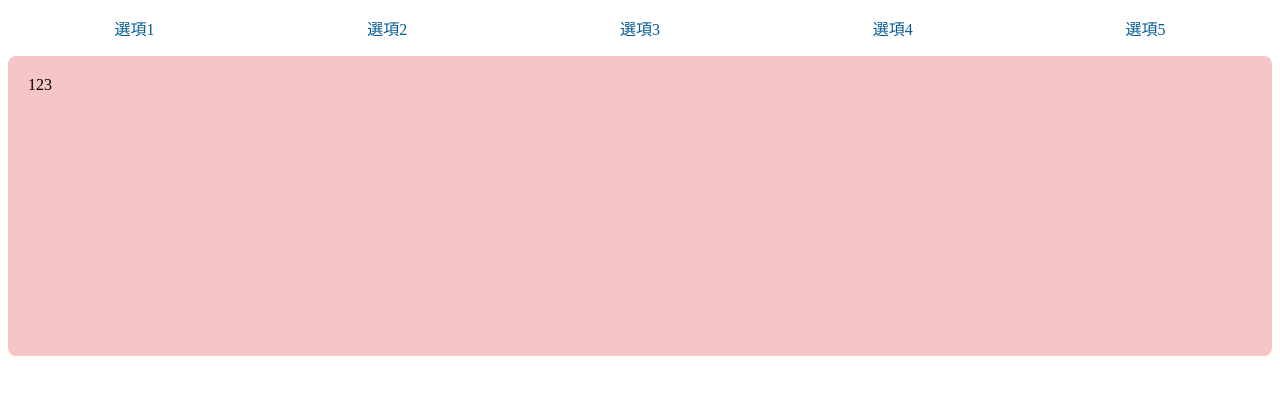
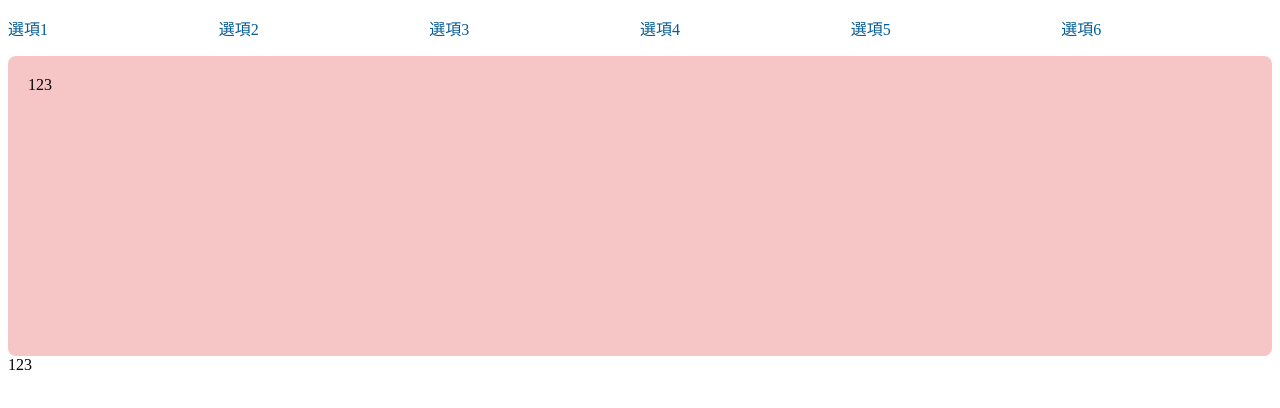
Before and after one commit to cvteuai9/testagain, a plain HTML site: page index.html in a window 1280 px wide. Drawn offline with Linux system fonts and the light colour scheme.

Commit message:
又來合併了

```diff
--- a/index.html
+++ b/index.html
@@ -16,12 +16,13 @@
             <li><a href="#">選項3</a></li>
             <li><a href="#">選項4</a></li>
             <li><a href="#">選項5</a></li>
+            <li><a href="#">選項6</a></li>
         </ul>
     </nav>
     <header class="kc header">
         123
     </header>
-    <main></main>
+    <main>123</main>
     <footer></footer>
 </body>
 
--- a/main.css
+++ b/main.css
@@ -15,7 +15,7 @@
   }
   .ben.nav ul a{
     color: #055c92;
-    display: block;
+    display: white;
     text-decoration: none;
     text-align: center;
   }
```
